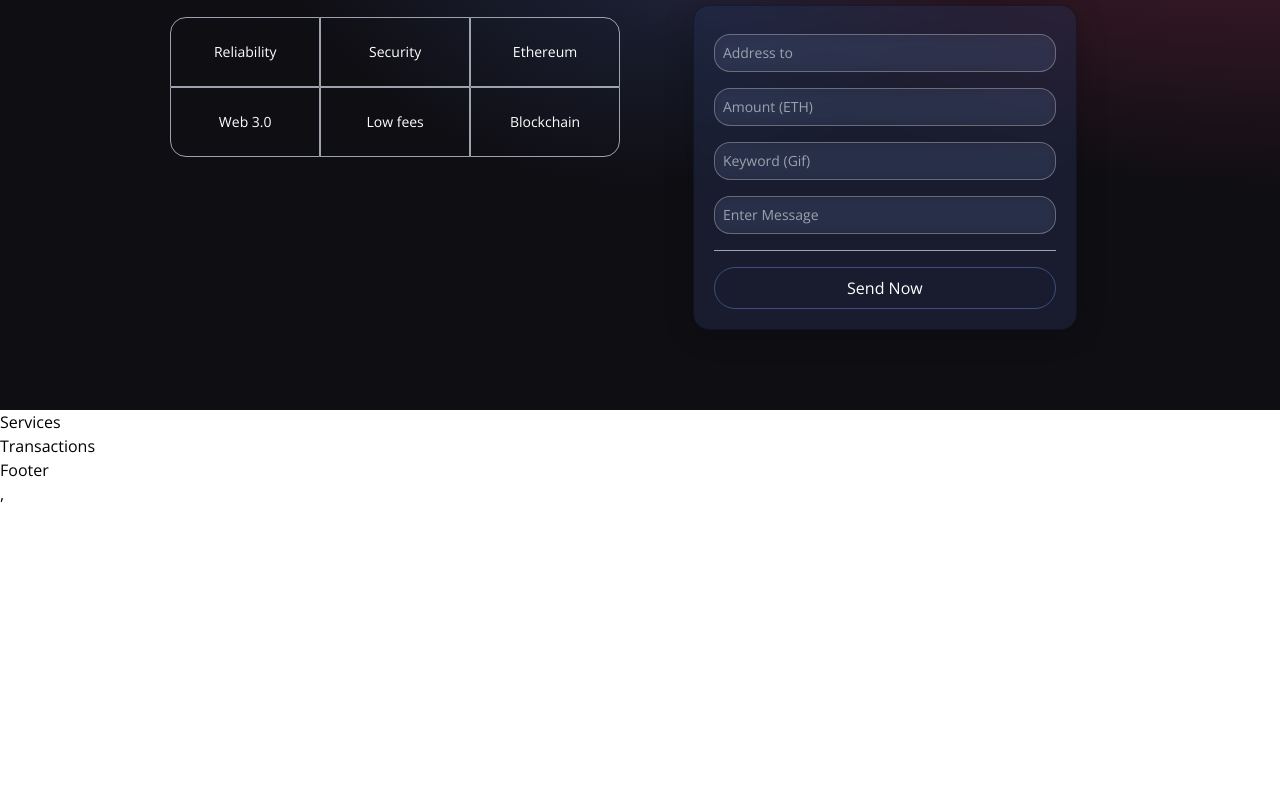
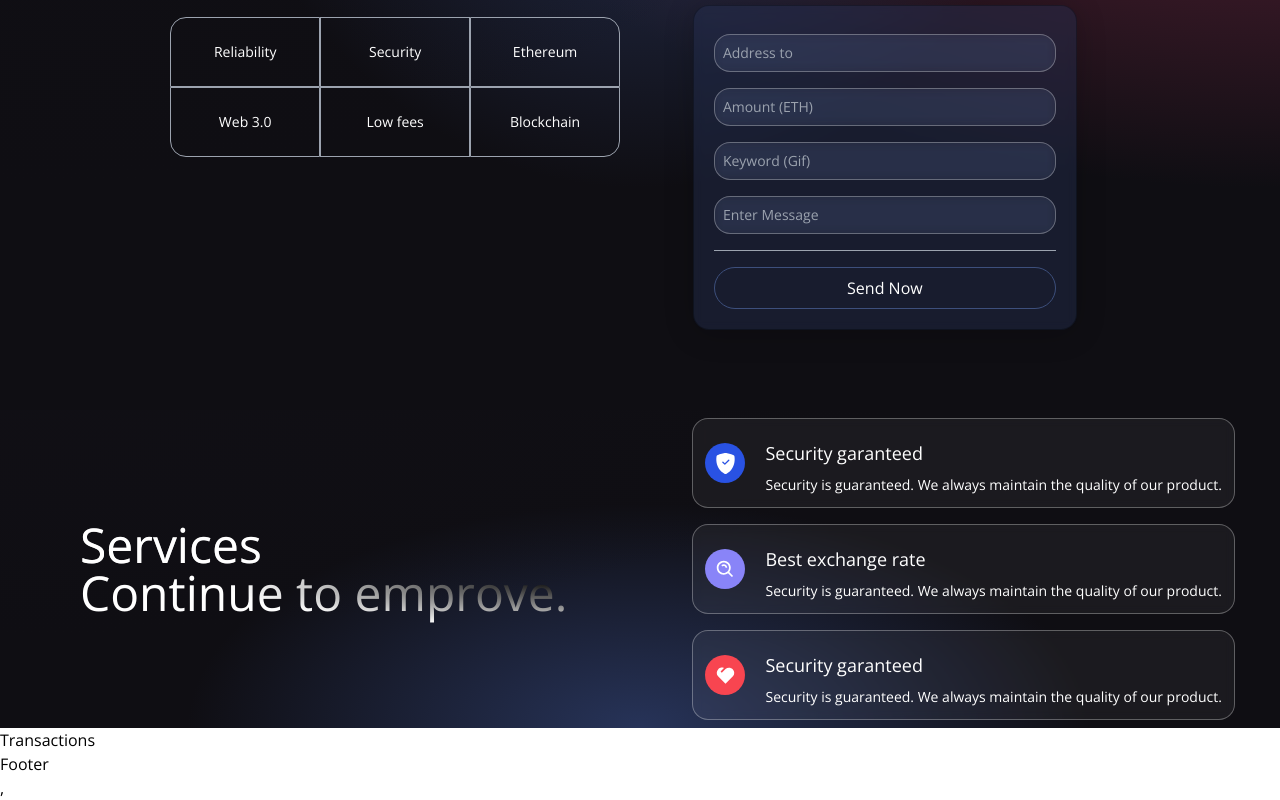
Before and after one commit to renatodamazio/krypto, a React (Vite) app in the folder client/: page / in a window 1280 px wide. Shown: the part 347-1147 px from the top of the page. Before the commit the page ends 853 px from the top, so only its background shows below. Built offline with nearby package versions, Linux system fonts and the light colour scheme.

Commit message:
Services component

```diff
--- a/client/src/components/Services.tsx
+++ b/client/src/components/Services.tsx
@@ -1,7 +1,71 @@
-import React from 'react'
+import React from "react";
+import { BsShieldFillCheck } from "react-icons/bs";
+import { BiSearchAlt } from "react-icons/bi";
+import { RiHeart2Fill } from "react-icons/ri";
+
+interface ServiceProps {
+  color: string;
+  title: string;
+  icon: any;
+  subtitle: string;
+  className: string;
+}
+const ServiceCard = ({
+  color,
+  title,
+  subtitle,
+  icon,
+  className,
+}: ServiceProps) => (
+  <div className="flex flex-row justify-start items-center white-glassmorphism p-3 m-2 cursor-pointer hover:shadow-xl">
+    <div
+      className={`w-10 h-10 rounded-full flex justify-center items-center ${color}`}
+    >
+      {icon}
+    </div>
+    <div className="ml-5 flex flex-col flex-1 text-white">
+      <h3 className="my-2 text-lg">{title}</h3>
+      <p className="text-sm">{subtitle}</p>
+    </div>
+  </div>
+);
 
 export default function Services() {
   return (
-    <div>Services</div>
-  )
+    <div className="flex flex-col md:flex-row w-full justify-center items-center gradient-bg-services">
+      <div className="flex mf:flex-row flex-column items-center justify-between md:p-20 py-12 px-4">
+        <div className="flex-1 flex-col justify-start items-start">
+          <h1 className="text-white text-3xl sm:text-5xl py-2 text-gradient">
+            Services <br /> Continue to emprove.
+          </h1>
+        </div>
+      </div>
+
+      <div className="flex-1 flex flex-col justify-start items-center">
+        <ServiceCard
+          color="bg-[#2952e3]"
+          title="Security garanteed"
+          icon={<BsShieldFillCheck fontSize={21} className="text-white" />}
+          className="text-white"
+          subtitle="Security is guaranteed. We always maintain the quality of our product."
+        />
+
+        <ServiceCard
+          color="bg-[#8984F8]"
+          title="Best exchange rate"
+          icon={<BiSearchAlt fontSize={21} className="text-white" />}
+          className="text-white"
+          subtitle="Security is guaranteed. We always maintain the quality of our product."
+        />
+
+        <ServiceCard
+          color="bg-[#F84550]"
+          title="Security garanteed"
+          icon={<RiHeart2Fill fontSize={21} className="text-white" />}
+          className="text-white"
+          subtitle="Security is guaranteed. We always maintain the quality of our product."
+        />
+      </div>
+    </div>
+  );
 }
```
